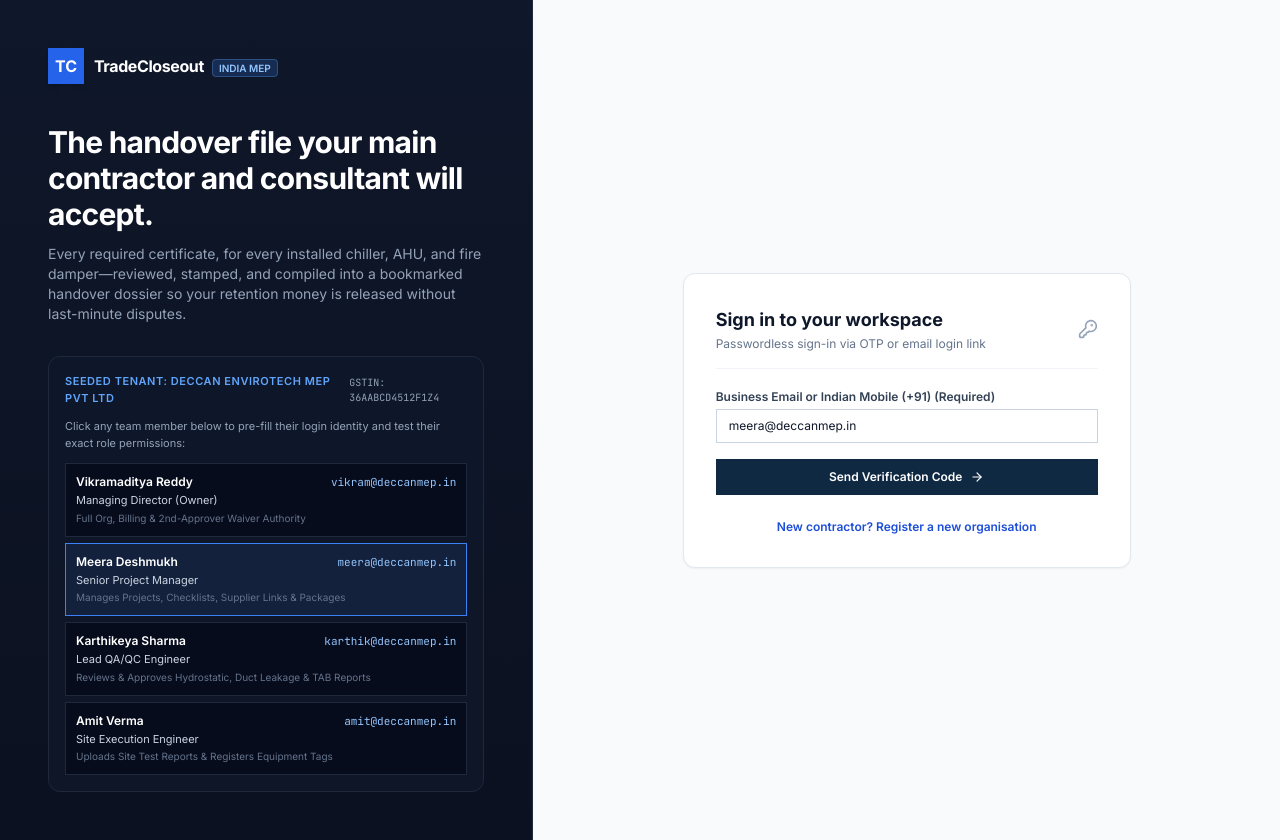
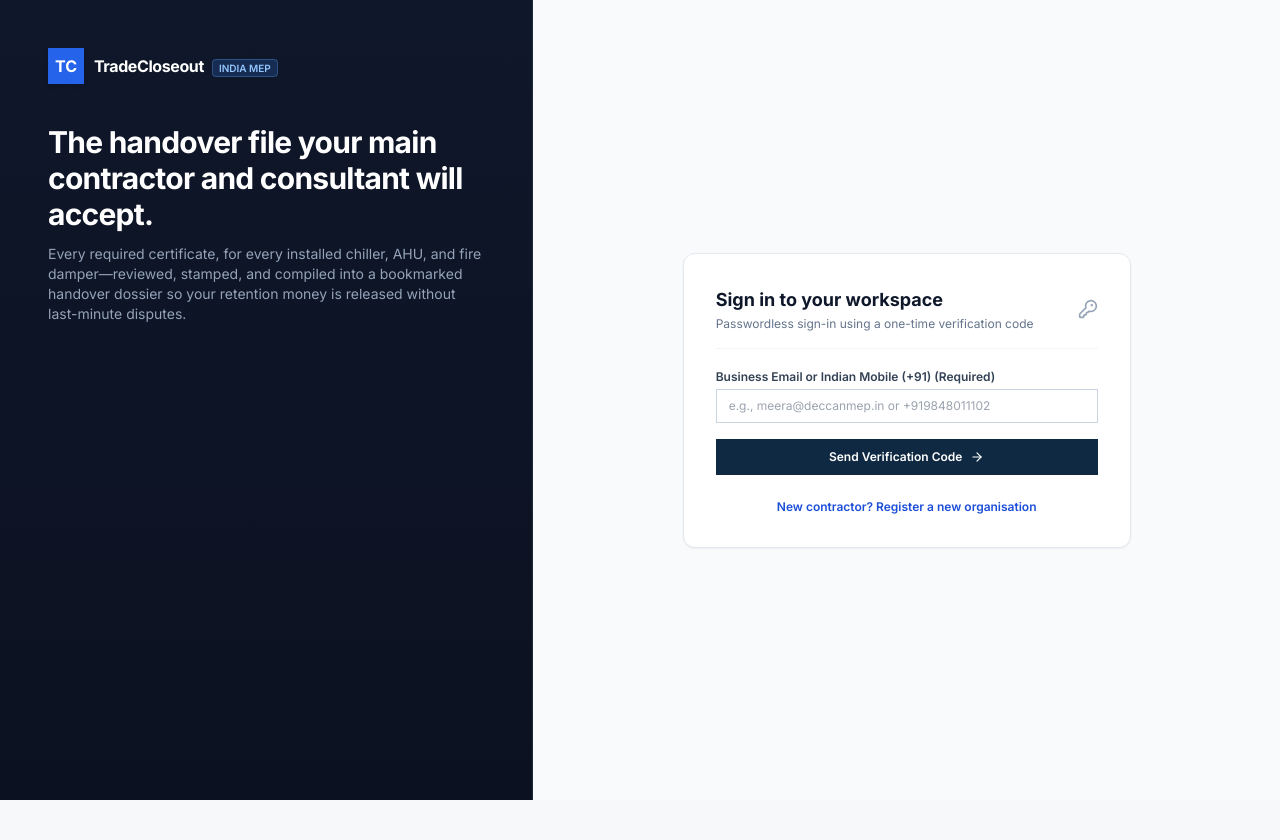
Before and after one commit to omniscient2002/tradecloseout, a Next.js app in the folder apps/web/: page /login in a window 1280 px wide. After the commit the page ends 800 px from the top, so only its background shows below. Built offline with nearby package versions, Linux system fonts and the light colour scheme.

Commit message:
fix(G01-017/022): remove production demo identities and allow only safe same-origin return URLs

```diff
--- a/apps/web/src/app/(public)/login/page.tsx
+++ b/apps/web/src/app/(public)/login/page.tsx
@@ -5,45 +5,22 @@ import { useRouter, useSearchParams } from "next/navigation";
 import { ShieldCheck, ArrowRight, KeyRound, Building2, CheckCircle2, AlertCircle } from "lucide-react";
 import { apiFetch, ApiProblemError, setCsrfToken } from "../../../lib/api-client";
 
-const REAL_COMPANY_PERSONAS = [
-  {
-    name: "Vikramaditya Reddy",
-    role: "Managing Director (Owner)",
-    identifier: "vikram@deccanmep.in",
-    phone: "+919848011101",
-    badge: "Full Org, Billing & 2nd-Approver Waiver Authority",
-  },
-  {
-    name: "Meera Deshmukh",
-    role: "Senior Project Manager",
-    identifier: "meera@deccanmep.in",
-    phone: "+919848011102",
-    badge: "Manages Projects, Checklists, Supplier Links & Packages",
-  },
-  {
-    name: "Karthikeya Sharma",
-    role: "Lead QA/QC Engineer",
-    identifier: "karthik@deccanmep.in",
-    phone: "+919848011103",
-    badge: "Reviews & Approves Hydrostatic, Duct Leakage & TAB Reports",
-  },
-  {
-    name: "Amit Verma",
-    role: "Site Execution Engineer",
-    identifier: "amit@deccanmep.in",
-    phone: "+919848011104",
-    badge: "Uploads Site Test Reports & Registers Equipment Tags",
-  },
-];
+function safeReturnPath(next: string | null): string {
+  if (!next || !next.startsWith('/') || next.startsWith('//') || next.includes('\\') ||
+      /[\\u0000-\\u001F]/.test(next) || next.startsWith('/login')) {
+    return '/dashboard';
+  }
+  return next;
+}
 
 function LoginForm() {
   const router = useRouter();
   const searchParams = useSearchParams();
-  const nextPath = searchParams.get("next") || "/dashboard";
+  const nextPath = safeReturnPath(searchParams.get("next"));
 
   const [step, setStep] = useState<"IDENTIFIER" | "OTP">("IDENTIFIER");
   const [mode, setMode] = useState<"SIGNIN" | "SIGNUP">("SIGNIN");
-  const [identifier, setIdentifier] = useState("meera@deccanmep.in");
+  const [identifier, setIdentifier] = useState("");
   const [fullName, setFullName] = useState("");
   const [orgName, setOrgName] = useState("");
   const [stateCode, setStateCode] = useState("TS");
@@ -138,44 +115,7 @@ function LoginForm() {
           </p>
         </div>
 
-        {/* Seeded Real Company Personas for Instant Role Testing */}
-        <div className="mt-8 rounded-xl border border-slate-800 bg-slate-900/90 p-4 space-y-3">
-          <div className="flex items-center justify-between">
-            <span className="text-[11px] font-semibold uppercase tracking-wider text-blue-400">
-              Seeded Tenant: Deccan EnviroTech MEP Pvt Ltd
-            </span>
-            <span className="font-mono text-[10px] text-slate-400">GSTIN: 36AABCD4512F1Z4</span>
-          </div>
-          <p className="text-[11px] text-slate-400">
-            Click any team member below to pre-fill their login identity and test their exact
-            role permissions:
-          </p>
-          <div className="space-y-1.5">
-            {REAL_COMPANY_PERSONAS.map((p) => (
-              <button
-                key={p.identifier}
-                type="button"
-                onClick={() => {
-                  setMode("SIGNIN");
-                  setStep("IDENTIFIER");
-                  setIdentifier(p.identifier);
-                }}
-                className={`w-full text-left rounded-lg border p-2.5 transition-all ${
-                  identifier === p.identifier
-                    ? "border-blue-500 bg-blue-500/10 shadow-sm"
-                    : "border-slate-800 bg-slate-950/60 hover:border-slate-700"
-                }`}
-              >
-                <div className="flex items-center justify-between text-xs">
-                  <span className="font-semibold text-white">{p.name}</span>
-                  <span className="font-mono text-[11px] text-blue-300">{p.identifier}</span>
-                </div>
-                <div className="text-[11px] text-slate-300 mt-0.5">{p.role}</div>
-                <div className="text-[10px] text-slate-500 mt-0.5">{p.badge}</div>
-              </button>
-            ))}
-          </div>
-        </div>
+
       </div>
 
       {/* Right Authentication Form (SCR-002 / SCR-003) */}
@@ -193,7 +133,7 @@ function LoginForm() {
               <p className="mt-0.5 text-xs text-slate-500">
                 {step === "OTP"
                   ? `We sent a 6-digit code to ${identifier}`
-                  : "Passwordless sign-in via OTP or email login link"}
+                  : "Passwordless sign-in using a one-time verification code"}
               </p>
             </div>
             <KeyRound className="h-5 w-5 text-slate-400" />
```
